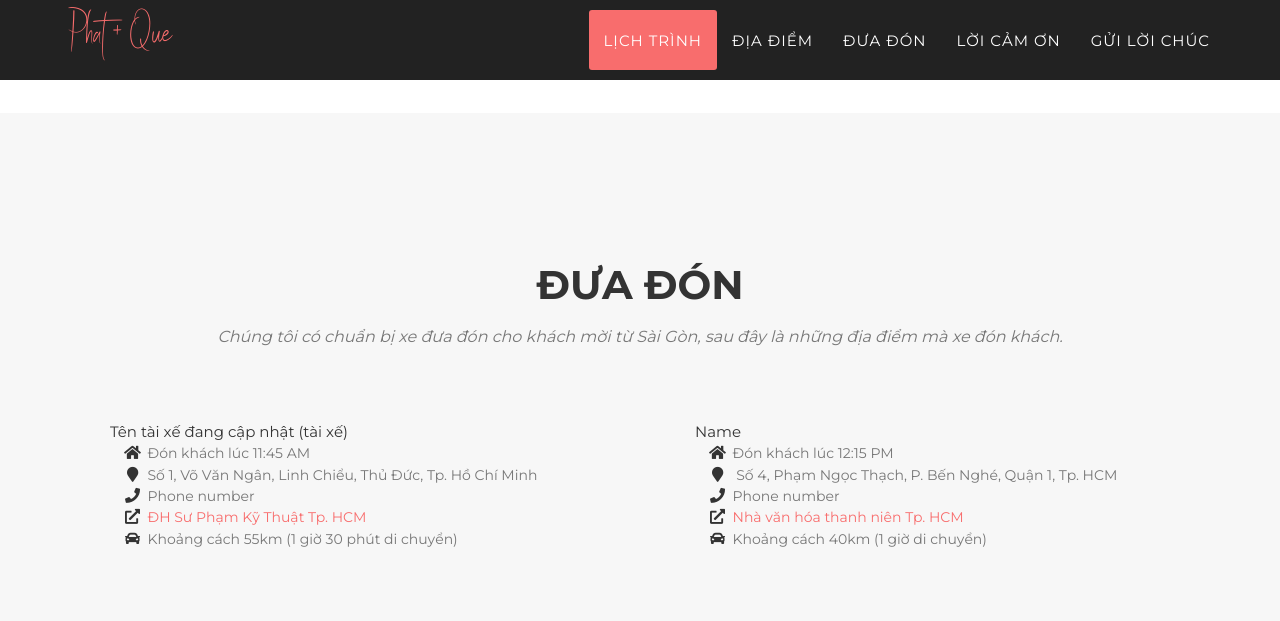
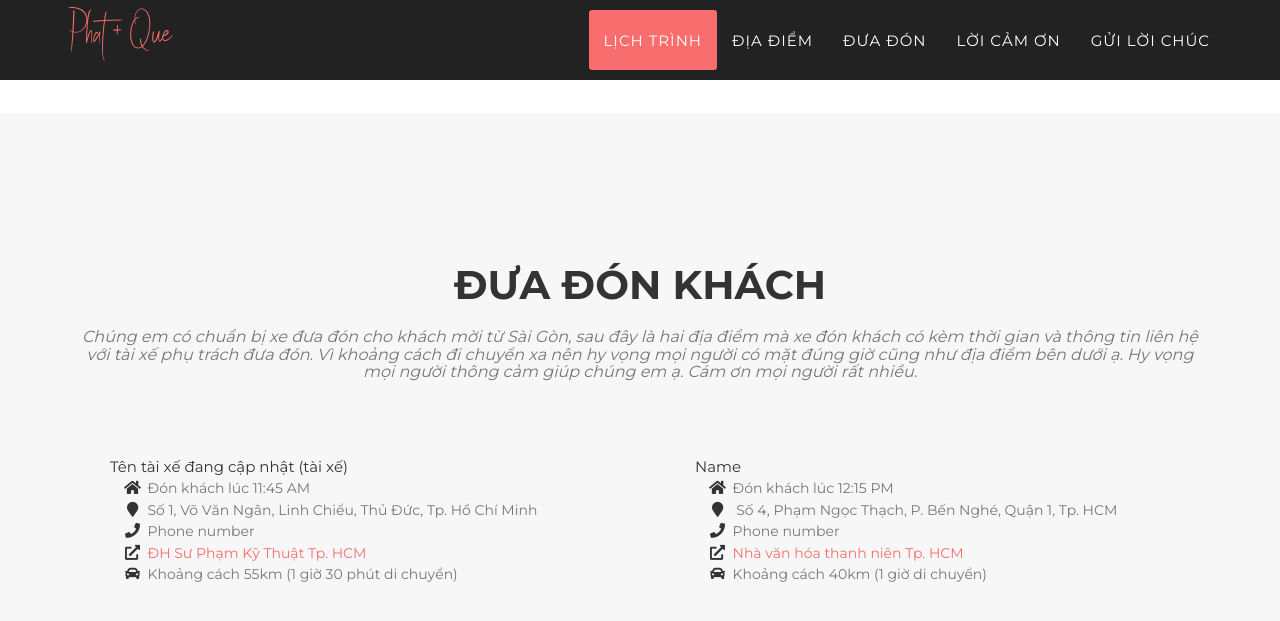
Before and after one commit to phatque/phatque, a Jekyll site: the page built from index.html, in a window 1280 px wide and 900 px high, scrolled down 1734 px, cut to the strip 0-727 px from the top of the window. Shown: the top 621 px of the strip. Built offline with Jekyll 4.4.1, drawn with Linux system fonts in a browser that asks for light colours; some web fonts are replaced.

Commit message:
Update stay.html

```diff
--- a/_includes/en_data/stay.html
+++ b/_includes/en_data/stay.html
@@ -3,8 +3,8 @@
     <div class="container">
         <div class="row">
             <div class="col-lg-12 text-center">
-                <h2 class="section-heading">Đưa đón</h2>
-                <h3 class="section-subheading text-muted">Chúng tôi có chuẩn bị xe đưa đón cho khách mời từ Sài Gòn, sau đây là những địa điểm mà xe đón khách.</h3>
+                <h2 class="section-heading">Đưa đón khách</h2>
+                <h3 class="section-subheading text-muted">Chúng em có chuẩn bị xe đưa đón cho khách mời từ Sài Gòn, sau đây là hai địa điểm mà xe đón khách có kèm thời gian và thông tin liên hệ với tài xế phụ trách đưa đón. Vì khoảng cách đi chuyển xa nên hy vọng mọi người có mặt đúng giờ cũng như địa điểm bên dưới ạ. Hy vọng mọi người thông cảm giúp chúng em ạ. Cám ơn mọi người rất nhiều.</h3>
             </div>
         </div>
         <div class="row">
```
